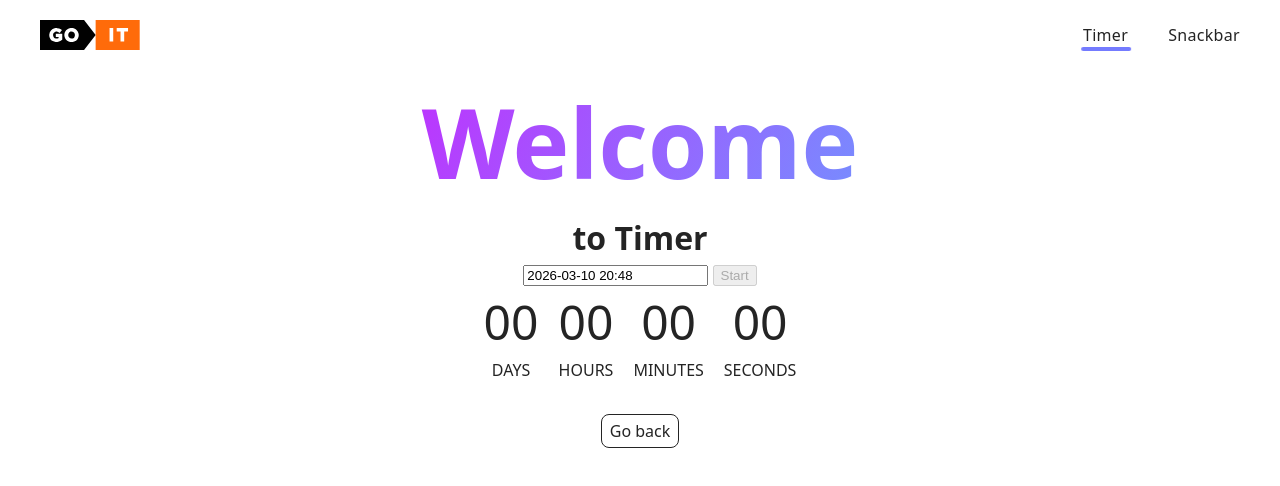
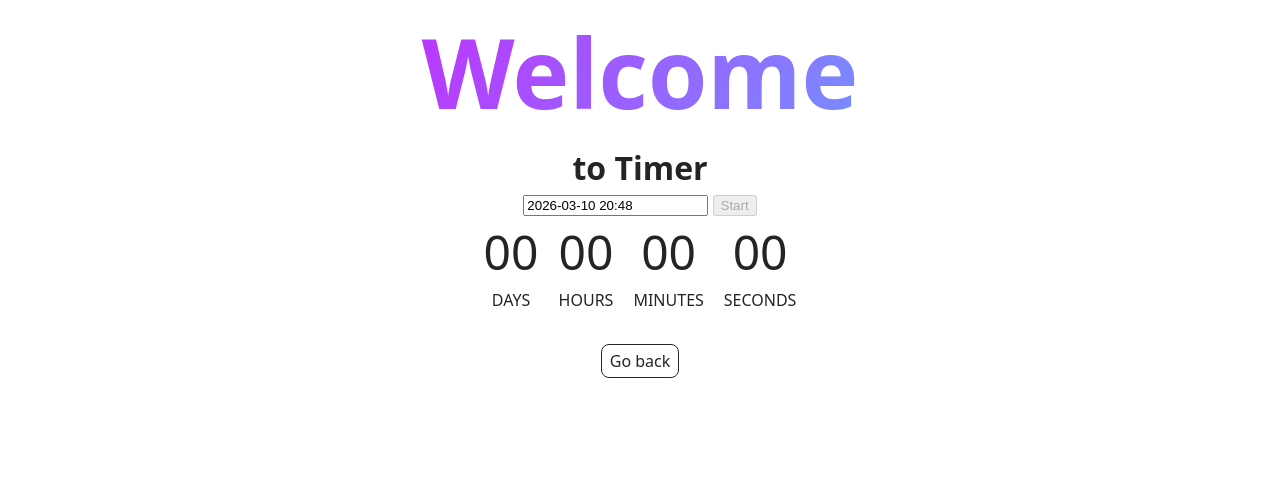
Before and after one commit to Dag-The-Angriest/goit-js-hw-10, a plain HTML site: page 1-timer.html in a window 1280 px wide. Drawn offline with Linux system fonts and the light colour scheme.

Commit message:
Deploying to gh-pages from @ Dag-The-Angriest/goit-js-hw-10@4f3d1e34b71ef4c4ea656dcb01c9e8355e93ded2 🚀

```diff
--- a/1-timer.html
+++ b/1-timer.html
@@ -12,29 +12,6 @@
     <link rel="stylesheet" crossorigin href="/goit-js-hw-10/assets/vendor-CZjNVMTf.css">
   </head>
   <body>
-    <header class="header">
-  <div class="container">
-    <nav class="nav">
-      <a class="nav-logo" href="./index.html" aria-label="Site logo">
-        <svg class="nav-logo-icon" width="100" height="30">
-          <use href="/goit-js-hw-10/assets/sprite-E8vg0sBb.svg#logo"></use>
-        </svg>
-      </a>
-      <ul class="nav-list">
-        <li class="nav-item">
-          <a class="nav-link active" href="../1-timer.html">Timer</a>
-        </li>
-        <li class="nav-item">
-          <a class="nav-link {=$highlight-curr}" href="../2-snackbar.html"
-            >Snackbar</a
-          >
-        </li>
-      </ul>
-    </nav>
-  </div>
-</header>
-
-
     <main>
       <div class="container">
         <h1 class="main-title">
@@ -62,7 +39,6 @@
           </div>
         </div>
         <a class="back-link" href="./index.html">Go back</a>
-
       </div>
     </main>
 
```
Also changed, not shown: 2-snackbar.html (+0 -24 lines), index.html (+0 -12 lines), assets/sprite-E8vg0sBb.svg (deleted).
